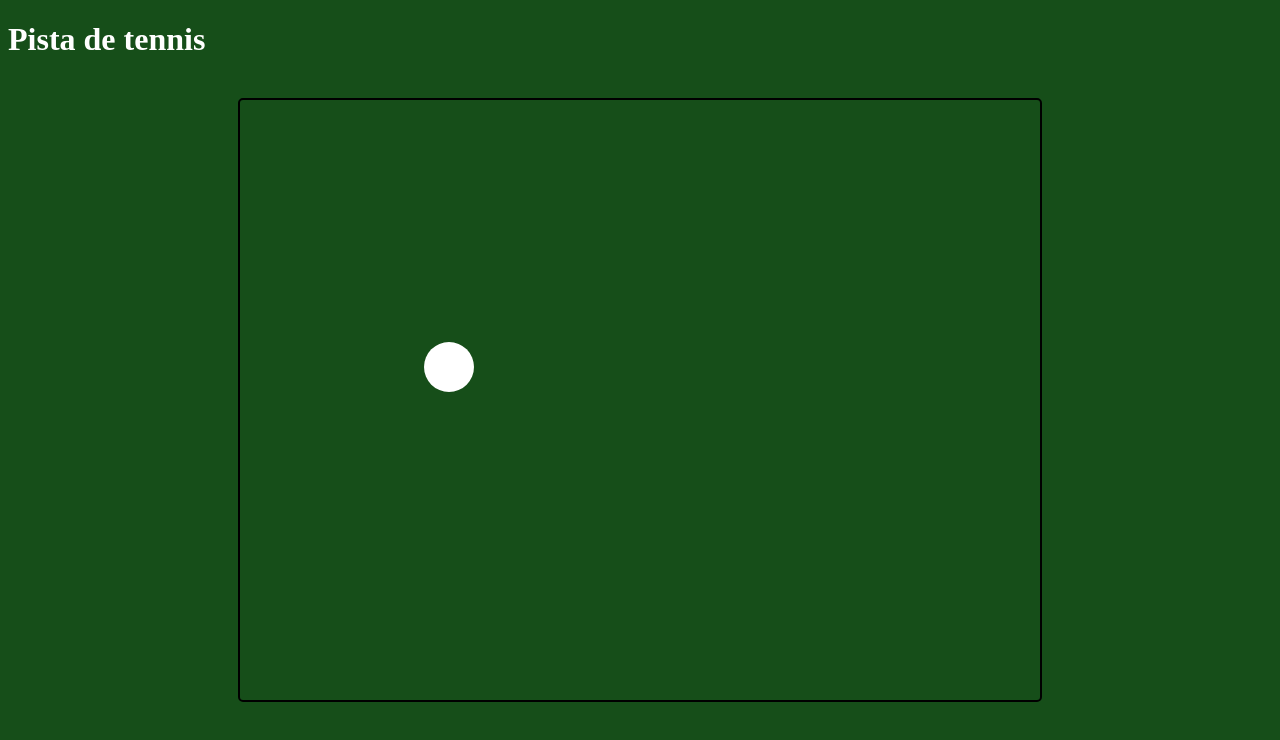
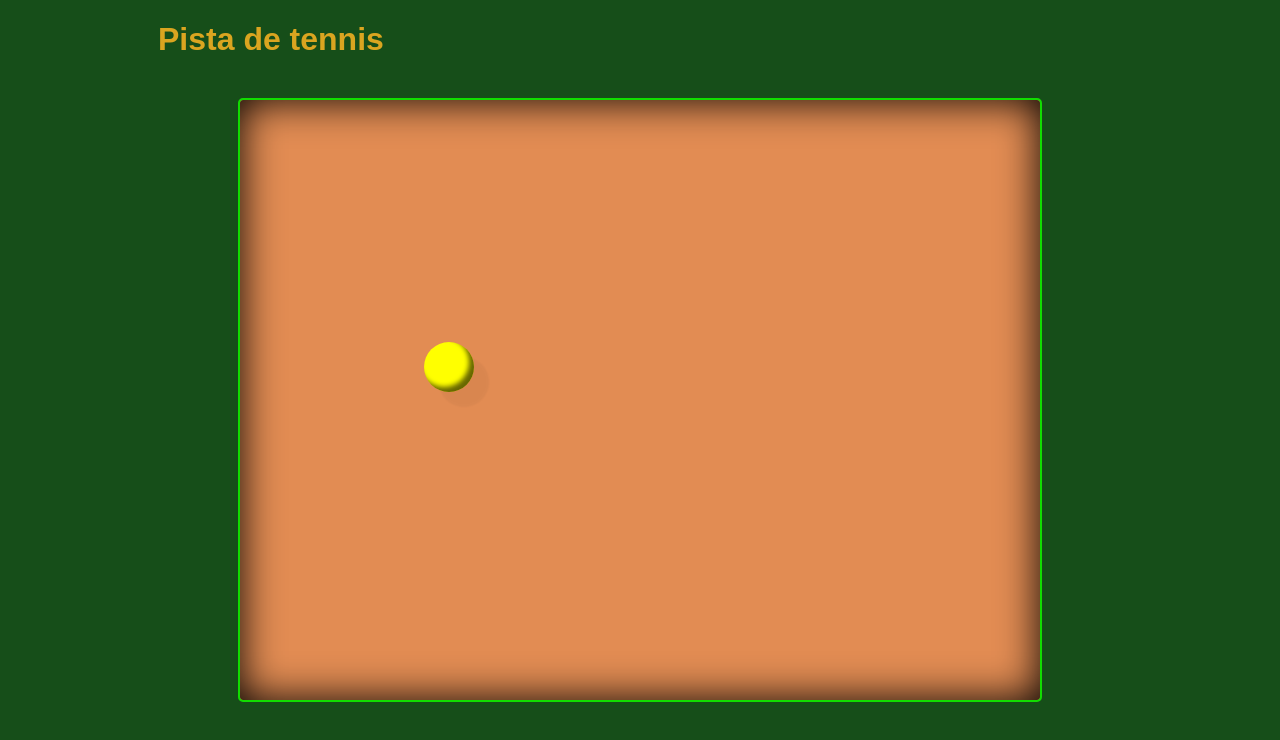
Before and after one commit to IgnReLoaD/Animacio_CSS_pilota, a plain HTML site: page index.html in a window 1280 px wide. Drawn offline with nearby package versions, Linux system fonts and the light colour scheme.

Commit message:
Animació CSS - pilota rebota amb Keyframes - retocs gràfics

```diff
--- a/index.html
+++ b/index.html
@@ -3,7 +3,7 @@
 <head>
     <meta charset="UTF-8">
     <meta name="viewport" content="width=device-width, initial-scale=1.0">
-    <title>Document</title>
+    <title>Pilota de tennis</title>
     <meta name = "description" content = "pagina web de estudio y repaso">
     <meta name = "author"      content = "Alumno IT Academy BcnActiva">
     <meta name = "keywords"    content = "animaciones css, aprendizaje web">
--- a/styles.css
+++ b/styles.css
@@ -3,30 +3,42 @@ body {
 }
 
 h1 {
-    color: white;
+    position: relative;
+    margin-left: 150px;
+    color: goldenrod;
     align-content: center;
+    font-family: arial;
 }
 
 /* definim la classe de la Caixa que contindrà el terreny de joc */
 .pista {
+
+  /* dimensions */
     margin: 40px auto;
     width: 800px;
     height: 600px;
     position: relative;
+  /* colors  */
+    background-color: #e28c53;
+    box-shadow: inset 0 0 40px #000;
     border-radius: 5px;
-    border: 2px solid black;
+    border: 2px solid #1D0;
     overflow: hidden;
 }
 
 /* definim la Pilota amb el selector b dins de la classe de la Caixa */
 .pista b {
+  /* dimensions */
     width: 50px;
     height: 50px;
     border-radius: 50%;
-    background-color: white;
     position: absolute;
+  /* colors  */
+    background-color: yellow;
+    box-shadow: inset -5px -5px 5px rgba(0,0,0,.6), 15px 15px 2px rgba(0,0,0,.04);
+  /* efectes */
+    animation: moveX 2.85s linear 0s infinite alternate, moveY 2.05s linear 0s infinite alternate;
     /* transform: translate(50px, 50px); */
-    animation: moveX 2.85s linear 0s infinite alternate, moveY 2.05s linear 0s infinite alternate;
 }
 
 /* keyframes ens ajuda a captar la sensacio de moviment horitzontal  X  */
```
